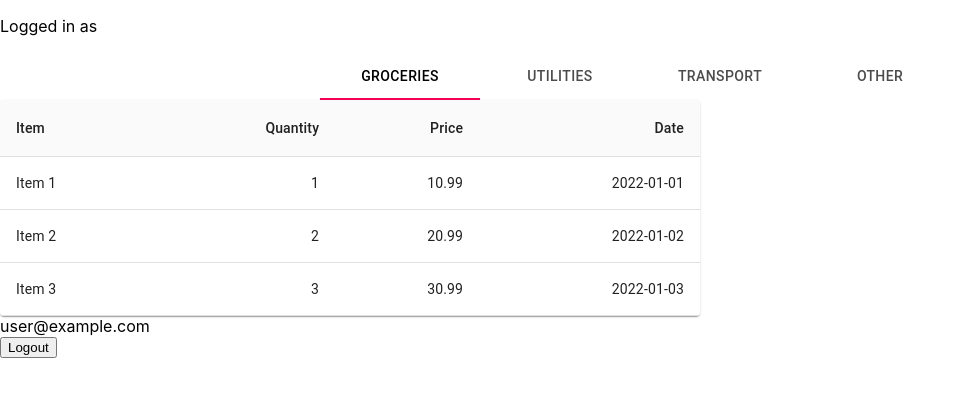
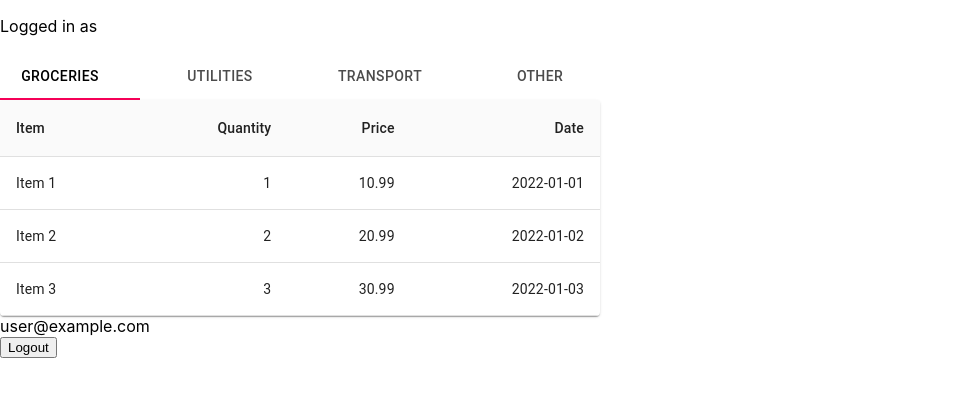
Before and after one commit to repopusher/Expenditure-Management-Project, a React (Create React App) app in the folder FYP_Web/expenditure-web/: page /dashboard in a window 1280 px wide. Shown: the top 396 px of the page, without its empty margins (0-965 px from the left). Built offline with nearby package versions, Linux system fonts and the light colour scheme; no server answers; the database is empty; sample sign-in values are in the browser's storage.

Commit message:
Update TableComponent.js

```diff
--- a/FYP_Web/expenditure-web/src/components/TableComponent.js
+++ b/FYP_Web/expenditure-web/src/components/TableComponent.js
@@ -9,7 +9,15 @@ const useStyles = makeStyles({
   },
   container: {
     maxHeight: 440,
-    maxWidth: 700,
+    maxWidth: 600,
+  },
+  tabs: {
+    width: 600,
+    paddingLeft: 0,
+    paddingRight: 0,
+    '& .MuiTab-root': {
+      width: '25%',
+    },
   },
 });
 
@@ -33,14 +41,12 @@ function TableComponent() {
 
   return (
     <div className={classes.root}>
-
-      <Tabs value={value} onChange={handleChange} centered>
+      <Tabs value={value} onChange={handleChange} centered className={classes.tabs}>
         <Tab label="Groceries" />
         <Tab label="Utilities" />
         <Tab label="Transport" />
         <Tab label="Other" />
       </Tabs>
-
       <TableContainer component={Paper} className={classes.container}>
         <Table stickyHeader aria-label="sticky table">
           <TableHead>
@@ -69,8 +75,4 @@ function TableComponent() {
   );
 }
 
-TableComponent.propTypes = {
-  children: PropTypes.node,
-};
-
 export default TableComponent;
```
